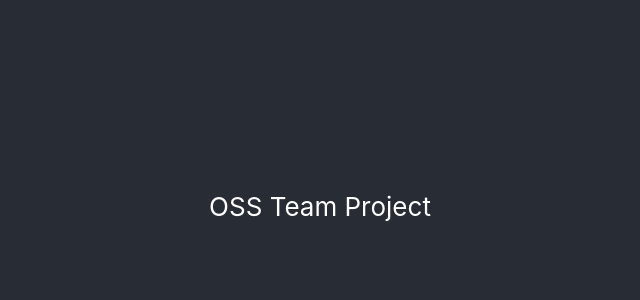
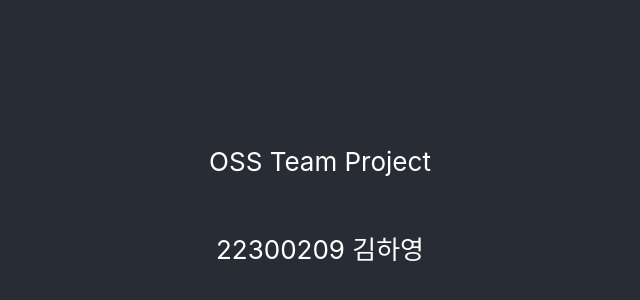
Before and after one commit to Hayoung04/oss_TeamProject, a React (Create React App) app: page / in a window 1280 px wide. Shown: the part 194-494 px from the top of the page, without its empty margins (320-960 px from the left). Built offline with nearby package versions, Linux system fonts and the light colour scheme.

Commit message:
edit : 단순 오타 수정

```diff
--- a/src/App.js
+++ b/src/App.js
@@ -5,6 +5,7 @@ function App() {
     <div className="App">
       <header className="App-header">
         <p>OSS Team Project</p>
+        <p>22300209 김하영</p>
       </header>
     </div>
   );
```
